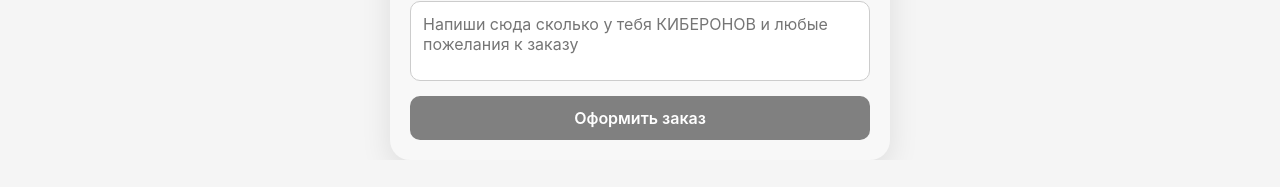
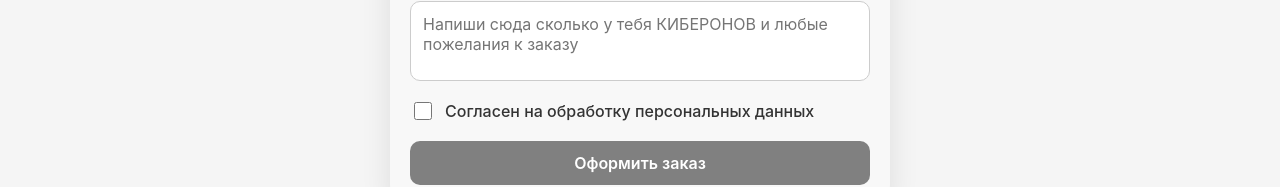
Before and after one commit to Umbomax/kiber-one-client, a React (Create React App) app: page /checkout in a window 1280 px wide. Shown: the part 674-861 px from the top of the page. Before the commit the page ends 834 px from the top, so only its background shows below. Built offline with nearby package versions, Linux system fonts and the light colour scheme; no server answers.

Commit message:
fix: google translate. Add new checkbox in checkout

```diff
--- a/public/index.html
+++ b/public/index.html
@@ -1,29 +1,18 @@
 <!DOCTYPE html>
-<html lang="en">
+<html lang="ru">
   <head>
     <meta charset="utf-8" />
     <meta name="viewport" content="width=device-width, initial-scale=1, maximum-scale=1" />
     <meta name="theme-color" content="#000000" />
+    <meta name="google" content="notranslate">
     <meta
       name="description"
       content="Кибершоп-яркие, стильные киберприятности, созданные с любовью"
     />
     <link rel="icon" href="%PUBLIC_URL%/phot.png" />
 
-    <!--
-      manifest.json provides metadata used when your web app is installed on a
-      user's mobile device or desktop. See https://developers.google.com/web/fundamentals/web-app-manifest/
-    -->
     <link rel="manifest" href="%PUBLIC_URL%/manifest.json" />
-    <!--
-      Notice the use of %PUBLIC_URL% in the tags above.
-      It will be replaced with the URL of the `public` folder during the build.
-      Only files inside the `public` folder can be referenced from the HTML.
 
-      Unlike "/favicon.ico" or "favicon.ico", "%PUBLIC_URL%/favicon.ico" will
-      work correctly both with client-side routing and a non-root public URL.
-      Learn how to configure a non-root public URL by running `npm run build`.
-    -->
     <title>Ярмарка</title>
   </head>
   <body>
--- a/src/pages/Checkout/Checkout.jsx
+++ b/src/pages/Checkout/Checkout.jsx
@@ -13,7 +13,8 @@ const Checkout = () => {
     const [groups, setGroups] = useState([]);
     const [isPhoneValid, setIsPhoneValid] = useState(false);
     const [error, setError] = useState(null);
-
+    const [isAgreed, setIsAgreed] = useState(false);
+    const [isSubmitting, setIsSubmitting] = useState(false);
     const [formData, setFormData] = useState({
         firstName: "",
         lastName: "",
@@ -75,13 +76,20 @@ const Checkout = () => {
         setFormData((prev) => ({ ...prev, phone: value }));
     };
 
+    const handleCheckboxChange = () => {
+        setIsAgreed((prev) => !prev);
+    };
     const handleSubmit = async (e) => {
         e.preventDefault();
         if (!isPhoneValid) {
             setError("Введите корректный номер телефона");
             return;
         }
-
+        if (!isAgreed) {
+            setError("Необходимо согласие на обработку персональных данных");
+            return;
+        }
+        setIsSubmitting(true);
         try {
             const response = await axios.post(`${apiUrl}/create-order`, { ...formData, cart });
             setNotification({
@@ -100,6 +108,8 @@ const Checkout = () => {
         } catch (error) {
             console.error("Ошибка при создании заказа:", error);
             setError(error.response?.data?.message || "Не удалось оформить заказ");
+        }finally {
+            setIsSubmitting(false);
         }
     };
 
@@ -156,8 +166,11 @@ const Checkout = () => {
                         <label>Комментарии</label>
                         <textarea placeholder="Напиши сюда сколько у тебя КИБЕРОНОВ и любые пожелания к заказу" name="comments" value={formData.comments} onChange={handleChange} required/>
                     </div>
-
-                    <button type="submit" className={styles.submitButton} disabled={!isPhoneValid}>
+                    <div className={styles.checkboxGroup}>
+                        <input type="checkbox" id="agreement" checked={isAgreed} onChange={handleCheckboxChange} required/>
+                        <label htmlFor="agreement">Согласен на обработку персональных данных</label>
+                    </div>
+                    <button type="submit" className={styles.submitButton} disabled={!isPhoneValid || isSubmitting}>
                         Оформить заказ
                     </button>
                 </form>
--- a/src/pages/Checkout/Checkout.module.css
+++ b/src/pages/Checkout/Checkout.module.css
@@ -90,3 +90,25 @@
     line-height: 1.6;
     font-weight: 600;
   }
+  .checkboxGroup {
+    display: flex;
+    align-items: center;
+    gap: 10px;
+    margin-bottom: 15px;
+  }
+
+  .checkboxGroup input {
+    width: 18px;
+    height: 18px;
+    accent-color: #0071e3;
+    cursor: pointer;
+  }
+
+  .checkboxGroup label {
+    font-size: 16px;
+    color: #333;
+    font-weight: 500;
+    cursor: pointer;
+    user-select: none;
+    padding-top: 5px;
+  }
```
